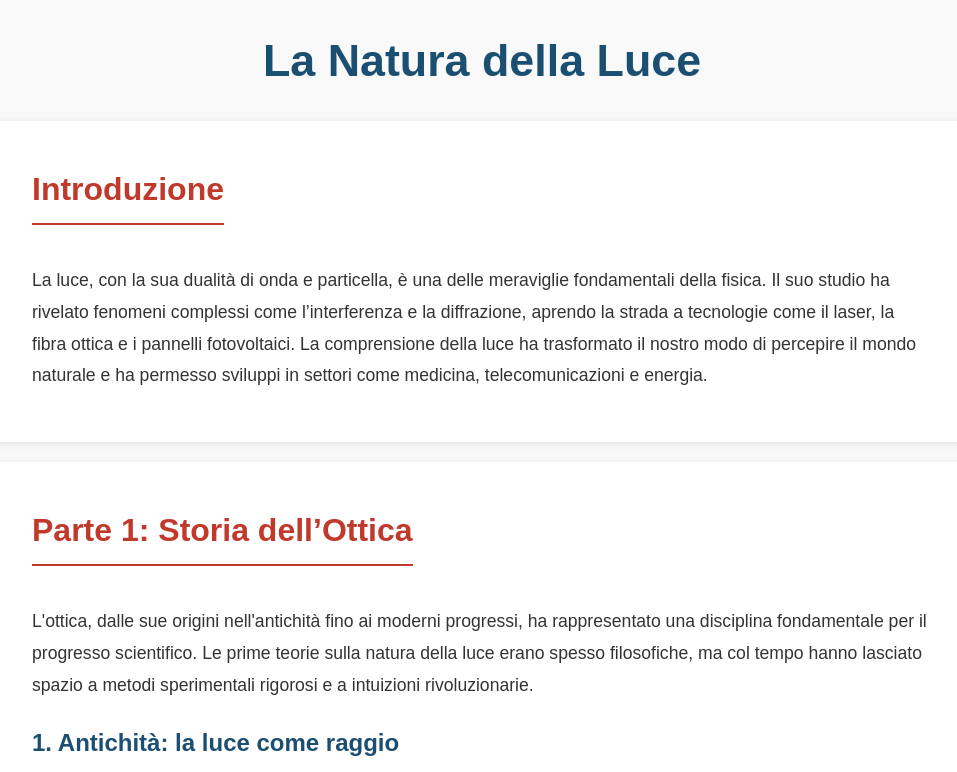
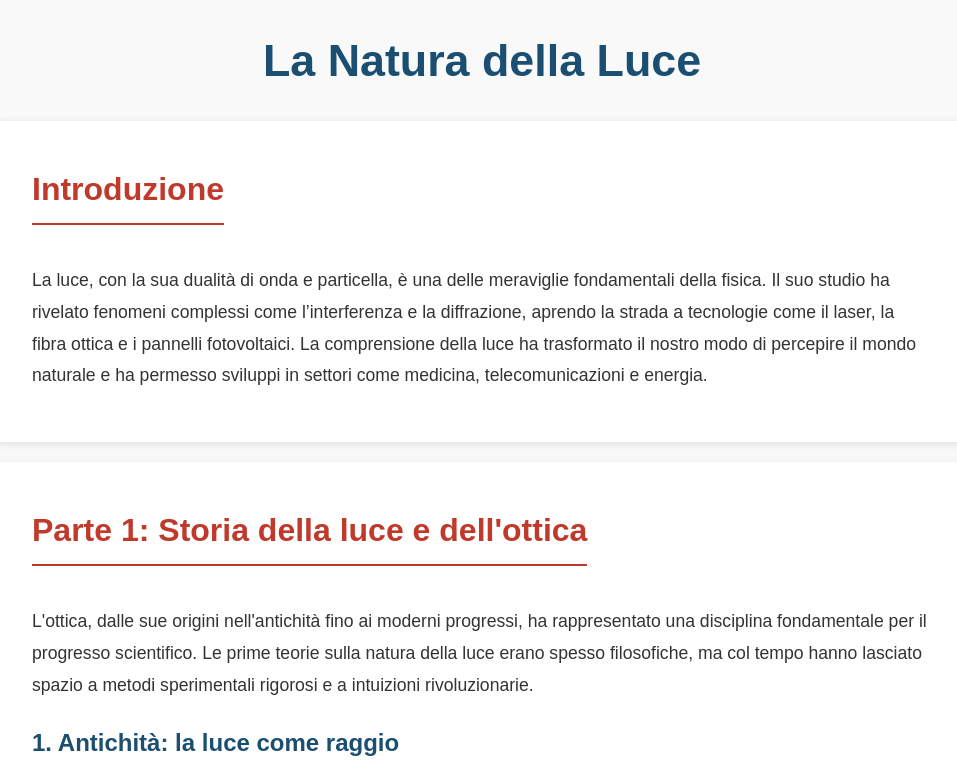
Before and after one commit to Livexe3563/progetto-fisica, a plain HTML site: page index.html in a window 1280 px wide. Shown: the top 772 px of the page, without its empty margins (158-1115 px from the left). Drawn offline with Linux system fonts and the light colour scheme.

Commit message:
Update index.html

```diff
--- a/index.html
+++ b/index.html
@@ -121,7 +121,7 @@
 
     <!-- Parte 1: Storia dell’Ottica -->
     <div class="section" id="history">
-        <h2>Parte 1: Storia dell’Ottica</h2>
+        <h2>Parte 1: Storia della luce e dell'ottica</h2>
         <p>L'ottica, dalle sue origini nell'antichità fino ai moderni progressi, ha rappresentato una disciplina fondamentale per il progresso scientifico. Le prime teorie sulla natura della luce erano spesso filosofiche, ma col tempo hanno lasciato spazio a metodi sperimentali rigorosi e a intuizioni rivoluzionarie.</p>
 
         <h3>1. Antichità: la luce come raggio</h3>
```
